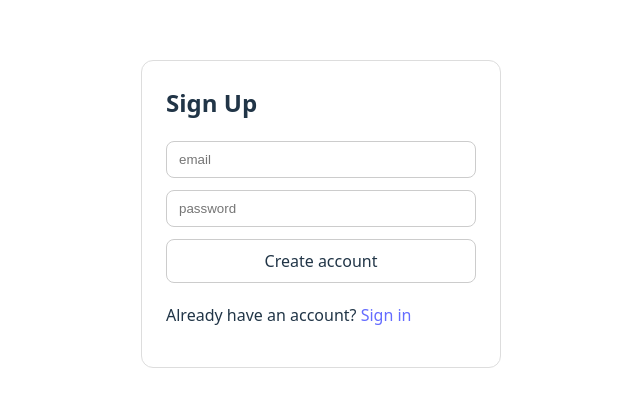
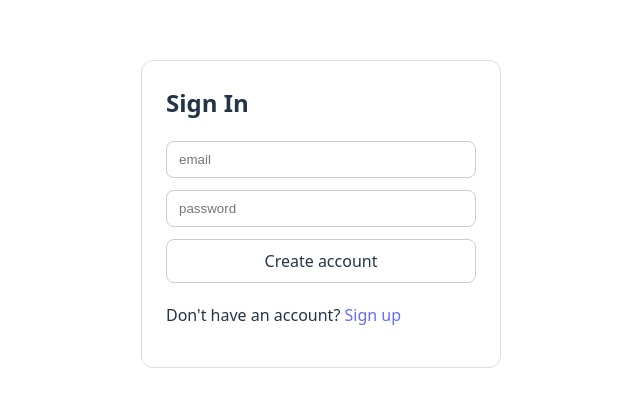
Before and after one commit to SCUFF02/water-quality-testing-web-application, a React app in the folder frontend/: page /signin in a window 1280 px wide. Shown: the part 234-640 px from the top of the page, without its empty margins (319-959 px from the left). Built offline with nearby package versions, Linux system fonts and the light colour scheme; no server answers; the HTML template or start-up script is replaced by a standard one.

Commit message:
tiny fix

```diff
--- a/frontend/src/pages/SignInPage.tsx
+++ b/frontend/src/pages/SignInPage.tsx
@@ -16,7 +16,7 @@ export default function SignUpPage() {
   return (
     <div className="auth-page">
       <form className="auth-form" onSubmit={submit}>
-        <h2>Sign Up</h2>
+        <h2>Sign In</h2>
 
         <input
           type="email"
@@ -35,7 +35,7 @@ export default function SignUpPage() {
         <button type="submit">Create account</button>
 
         <p style={{ marginTop: 8 }}>
-          Already have an account? <Link to="/signin">Sign in</Link>
+          Don't have an account? <Link to="/signup">Sign up</Link>
         </p>
       </form>
     </div>
```
